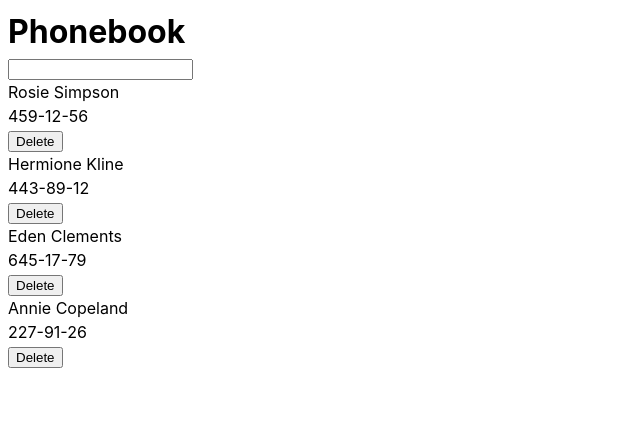
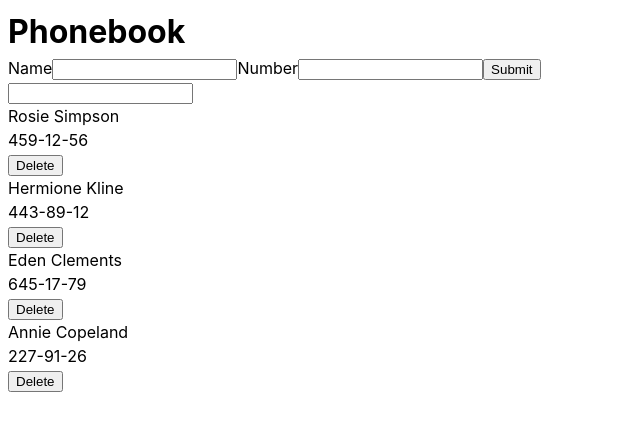
Before and after one commit to TetianaUMKA/goit-react-hw-03, a React (Vite) app: page / in a window 1280 px wide. Shown: the top 430 px of the page, without its empty margins (0-640 px from the left). Built offline with nearby package versions, Linux system fonts and the light colour scheme.

Commit message:
Update App.jsx

```diff
--- a/src/components/App/App.jsx
+++ b/src/components/App/App.jsx
@@ -1,7 +1,9 @@
 import { useState } from "react";
+import { nanoid } from "nanoid";
 
 import ContactList from "../ContactList/ContactList";
 import SearchBox from "../SearchBox/SearchBox";
+import ContactForm from "../ContactForm/ContactForm";
 
 const contacts = [
   { id: "id-1", name: "Rosie Simpson", number: "459-12-56" },
@@ -11,7 +13,7 @@ const contacts = [
 ];
 
 function App() {
-  // const [contact, setContact] = useState(contacts);
+  const [, setContacts] = useState(contacts);
 
   const [contactFilter, setContactFilter] = useState("");
 
@@ -23,16 +25,27 @@ function App() {
     setContactFilter(newContactFilter);
   };
 
+  const addContact = (formValues) => {
+    setContacts((allContact) => {
+      const newContact = {
+        id: nanoid(),
+        name: formValues.username,
+        number: formValues.number,
+      };
+      console.log(newContact);
+      return [...allContact, newContact];
+    });
+  };
   return (
     <>
       <div>
         <h1>Phonebook</h1>
-        {/* <ContactForm /> */}
+        <ContactForm onAddContact={addContact} />
         <SearchBox
           value={contactFilter}
           onHandleSetContactFilter={handleSetContactFilter}
         />
-        <ContactList visibleListContacts={filteredContacts || contacts} />
+        <ContactList visibleListContacts={filteredContacts} />
       </div>
     </>
   );
```
